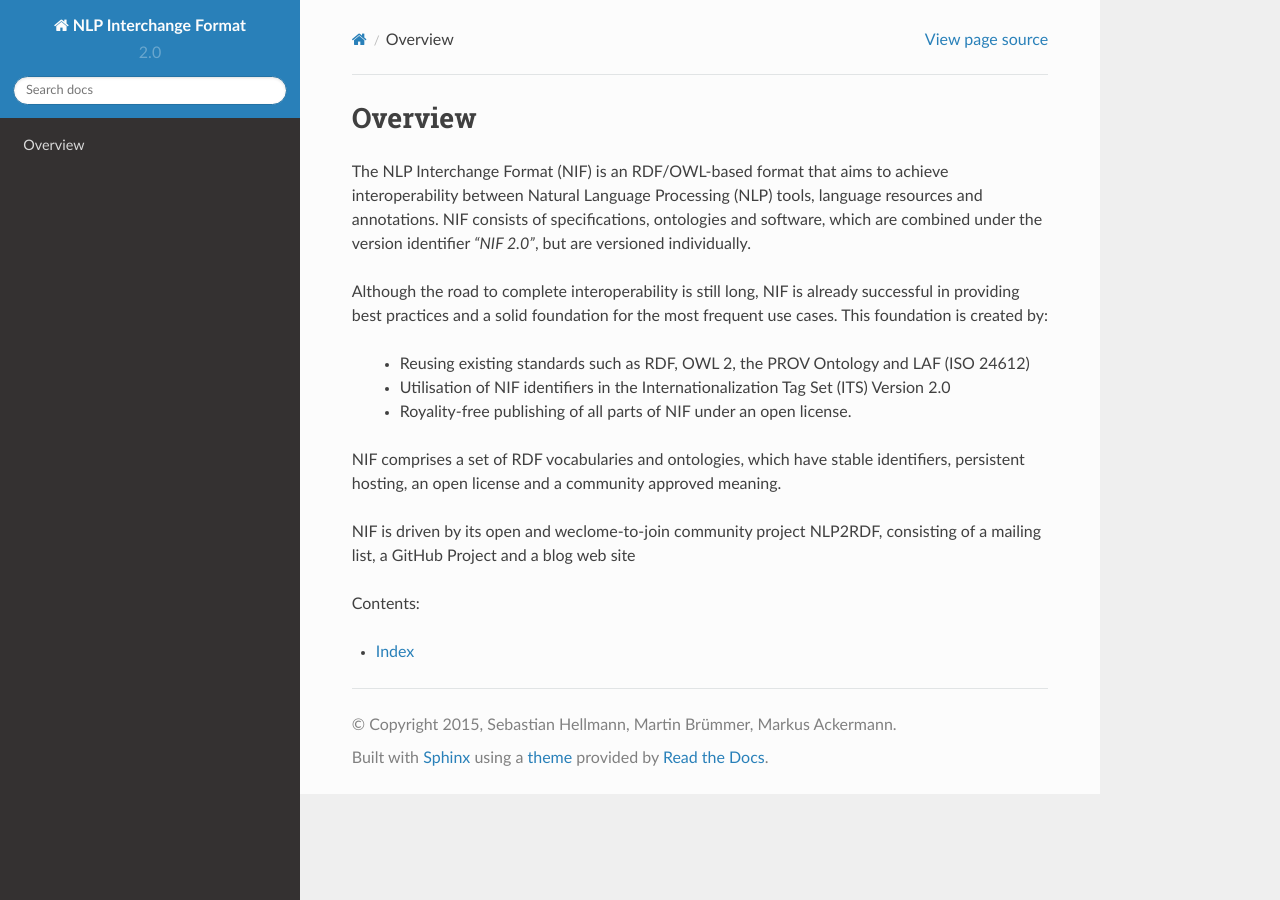
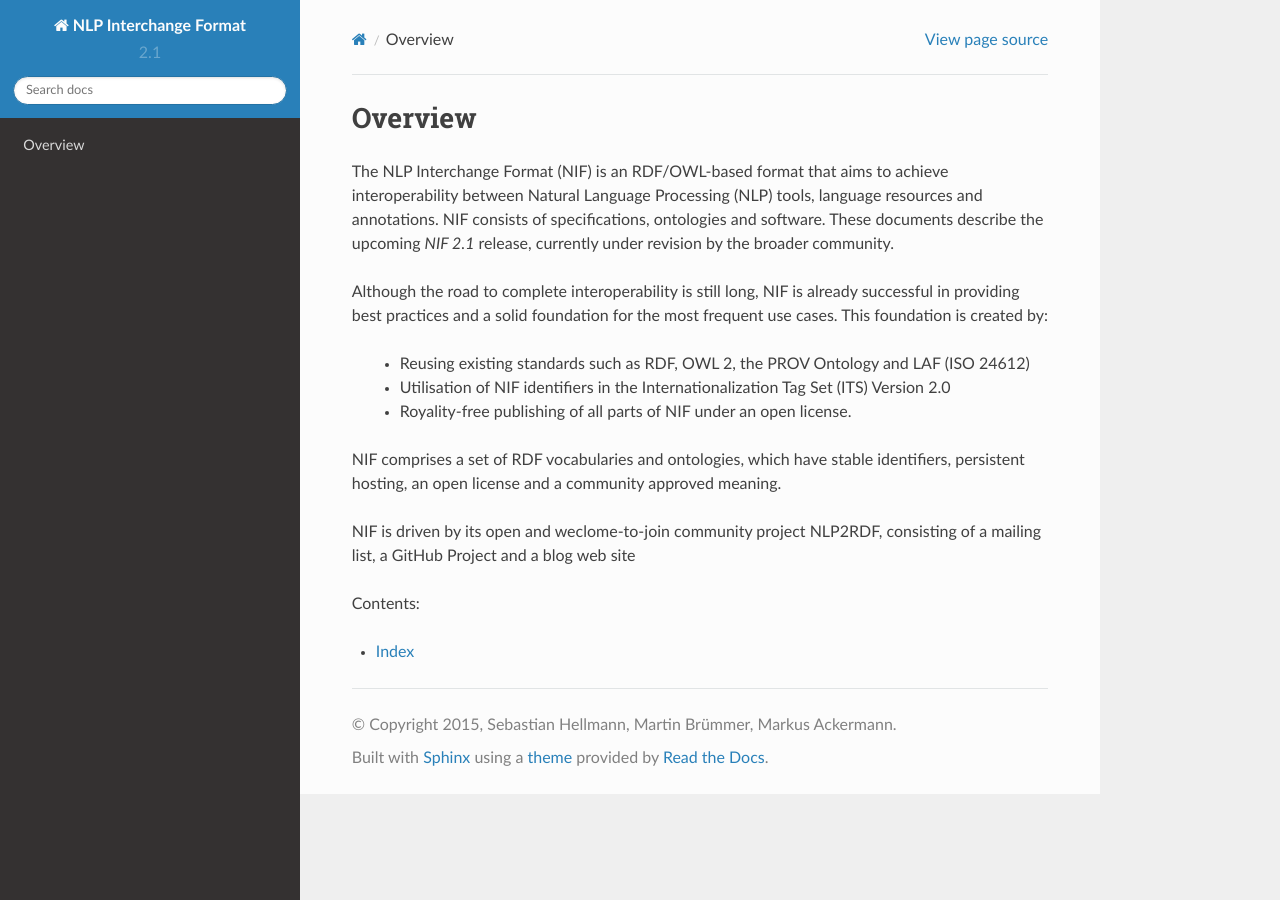
Before and after one commit to NLP2RDF/documentation, a Sphinx documentation site: the page built from docs/index.rst, in a window 1280 px wide. Built offline with Sphinx 7.4.7 and the Read the Docs theme 2.0.0, drawn with Linux system fonts in a browser that asks for light colours.

```diff
--- a/docs/conf.py
+++ b/docs/conf.py
@@ -60,9 +60,9 @@ author = 'Sebastian Hellmann, Martin Brümmer, Markus Ackermann'
 # built documents.
 #
 # The short X.Y version.
-version = '2.0'
+version = '2.1'
 # The full version, including alpha/beta/rc tags.
-# release = ''
+release = '2.1-RC'
 
 # The language for content autogenerated by Sphinx. Refer to documentation
 # for a list of supported languages.
--- a/docs/index.rst
+++ b/docs/index.rst
@@ -5,8 +5,8 @@ Overview
 
 The NLP Interchange Format (NIF) is an RDF/OWL-based format that aims to achieve interoperability
 between Natural Language Processing (NLP) tools, language resources and annotations. NIF consists of
-specifications, ontologies and software, which are combined under the version identifier
-*"NIF 2.0"*, but are versioned individually.
+specifications, ontologies and software. These documents describe the upcoming *NIF 2.1* release,
+currently under revision by the broader community.
 
 Although the road to complete interoperability is still long, NIF is already successful in providing
 best practices and a solid foundation for the most frequent use cases. This foundation is created
```
